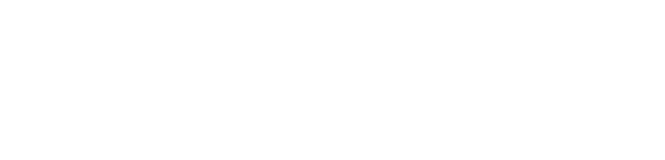
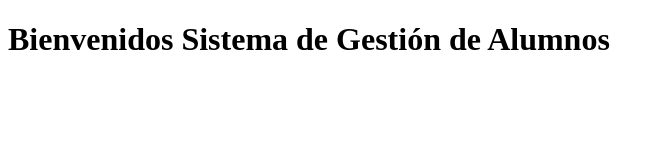
Before and after one commit to MAlicata/op-course-git, a plain HTML site: page index.html in a window 1280 px wide. Shown: the whole page, without its empty margins (0-665 px from the left). Drawn offline with Linux system fonts and the light colour scheme.

Commit message:
add changes in the file index

```diff
--- a/index.html
+++ b/index.html
@@ -7,6 +7,6 @@
     <title>Document</title>
 </head>
 <body>
-
+    <h1>Bienvenidos Sistema de Gestión de Alumnos</h1>
 </body>
 </html>
```
